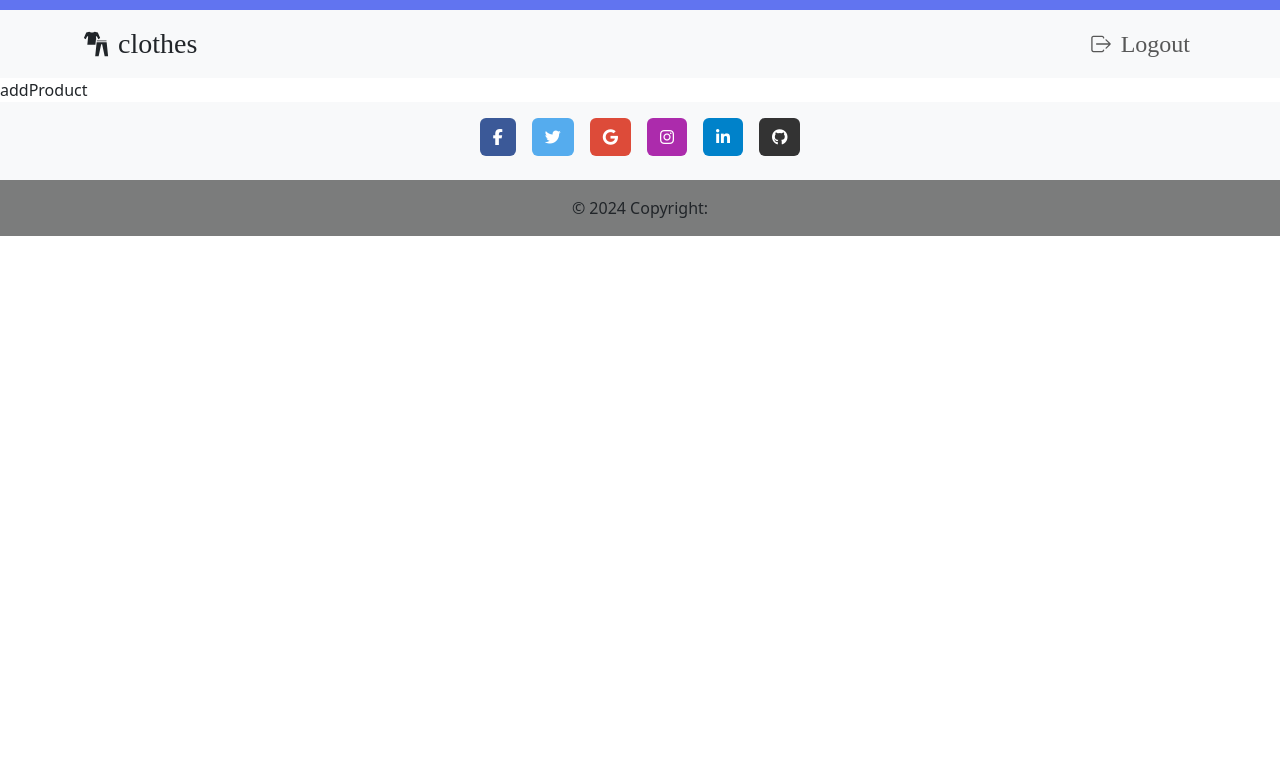
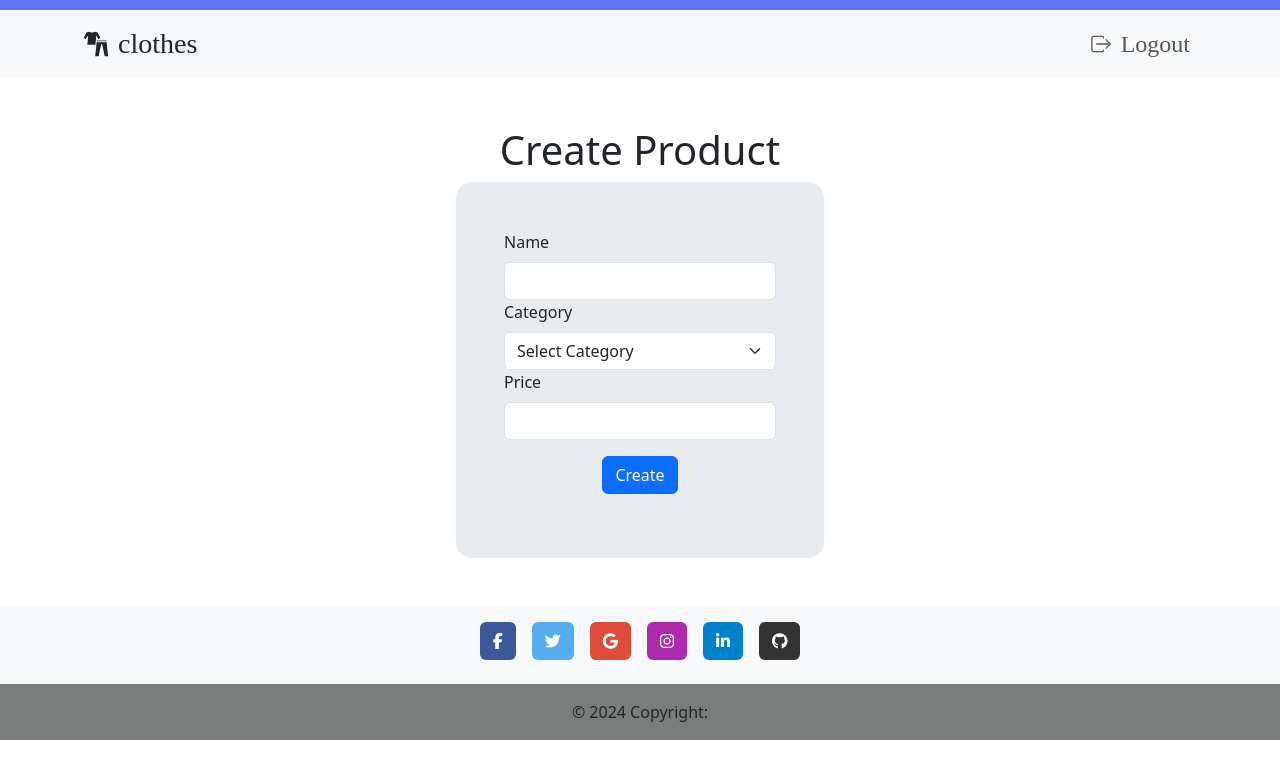
Before and after one commit to weamibrahim/Products, a React (Vite) app in the folder Frontend/: page /create in a window 1280 px wide. Shown: the top 778 px of the page. Built offline with nearby package versions, Linux system fonts and the light colour scheme; sample sign-in values are in the browser's storage; a web font is replaced by a local one.

Commit message:
make add and update product logic

```diff
--- a/Frontend/src/Pages/addProduct.jsx
+++ b/Frontend/src/Pages/addProduct.jsx
@@ -1,9 +1,96 @@
-import React from 'react'
+import React, { useState } from "react";
+import axios from "axios";
+import { useNavigate } from "react-router-dom";
+import { useToken } from "../Context/TokenContext";
 
 function AddProduct() {
+  const navigate = useNavigate();
+  const { accessToken } = useToken();
+  const [inputs, setInputs] = useState({
+    name: "",
+    category: "",
+    price: "",
+  });
+
+  const handleChange = (e) => {
+    const { name, value } = e.target;
+    setInputs((prev) => ({ ...prev, [name]: value }));
+  };
+
+  const handleClick = async (e) => {
+    e.preventDefault();
+
+    try {
+      const response = await axios.post(
+        "http://localhost:7000/product/create",
+        inputs,
+        {
+          headers: {
+            Authorization: `Bearer ${accessToken}`,
+          },
+        }
+      );
+
+      if (response.status === 200) {
+        console.log("Product created successfully");
+        navigate("/");
+      }
+    } catch (err) {
+      console.error("Error creating product:", err.response?.data || err.message);
+    }
+  };
+
   return (
-    <div>addProduct</div>
-  )
+    <div className="my-5">
+      <form className="form m-auto my-4 px-3" style={{ maxWidth: "400px" }}>
+        <h1 className="text-center">Create Product</h1>
+        <div className="p-5 bg-body-secondary rounded-4">
+          <div>
+            <label className="form-label">Name</label>
+            <input
+              className="form-control"
+              type="text"
+              name="name"
+              value={inputs.name}
+              onChange={handleChange}
+              required
+            />
+          </div>
+          <div>
+            <label className="form-label">Category</label>
+            <select
+              className="form-select"
+              name="category"
+              value={inputs.category}
+              onChange={handleChange}
+              required
+            >
+              <option value="">Select Category</option>
+              <option value="Formal">Formal</option>
+              <option value="casual">Casual</option>
+              <option value="sports">Sports</option>
+            </select>
+          </div>
+          <div>
+            <label className="form-label">Price</label>
+            <input
+              className="form-control"
+              type="text"
+              name="price"
+              value={inputs.price}
+              onChange={handleChange}
+              required
+            />
+          </div>
+          <div className="d-flex justify-content-center">
+            <button onClick={handleClick} className="btn btn-primary my-3">
+              Create
+            </button>
+          </div>
+        </div>
+      </form>
+    </div>
+  );
 }
 
-export default AddProduct
+export default AddProduct;
--- a/Frontend/src/Pages/updateProduct.jsx
+++ b/Frontend/src/Pages/updateProduct.jsx
@@ -1,9 +1,123 @@
-import React from 'react'
+import React, { useState, useEffect } from "react";
+import axios from "axios";
+import { useNavigate, useParams } from "react-router-dom";
+import { useToken } from "../Context/TokenContext";
 
 function UpdateProduct() {
+  const navigate = useNavigate();
+  const { id } = useParams();
+  const { accessToken } = useToken();
+  const [inputs, setInputs] = useState({
+    name: "",
+    category: "",
+    price: "",
+  });
+
+
+  useEffect(() => {
+    const fetchProduct = async () => {
+      try {
+        const res = await axios.get(
+          `http://localhost:7000/product/${id}`,
+          {
+            headers: {
+              Authorization: `Bearer ${accessToken}`,
+            },
+          }
+        );
+        const product = res.data;
+        console.log(product);
+        setInputs({
+          name: product.name,
+          category: product.category,
+          price: product.price,
+        });
+      } catch (err) {
+        console.error("Error fetching product:", err.response?.data || err.message);
+      }
+    };
+
+    fetchProduct();
+  }, [id, accessToken]);
+
+  const handleChange = (e) => {
+    const { name, value } = e.target;
+    setInputs((prev) => ({ ...prev, [name]: value }));
+  };
+
+  const handleClick = async (e) => {
+    e.preventDefault();
+
+    try {
+      const response = await axios.put(
+        `http://localhost:7000/product/update/${id}`,
+        inputs,
+        {
+          headers: {
+            Authorization: `Bearer ${accessToken}`,
+          },
+        }
+      );
+
+      if (response.status === 200) {
+        console.log("Product updated successfully");
+        navigate("/");
+      }
+    } catch (err) {
+      console.error("Error updating product:", err.response?.data || err.message);
+    }
+  };
+
   return (
-    <div>updateProduct</div>
-  )
+    <div className="my-5">
+      <form className="form m-auto my-4 px-3" style={{ maxWidth: "400px" }}>
+        <h1 className="text-center">Update Product</h1>
+        <div className="p-5 bg-body-secondary rounded-4">
+          <div>
+            <label className="form-label">Name</label>
+            <input
+              className="form-control"
+              type="text"
+              name="name"
+              value={inputs.name}
+              onChange={handleChange}
+              required
+            />
+          </div>
+          <div>
+            <label className="form-label">Category</label>
+            <select
+              className="form-select"
+              name="category"
+              value={inputs.category}
+              onChange={handleChange}
+              required
+            >
+              <option value="Formal">Formal</option>
+              <option value="casual">Casual</option>
+              <option value="sports">Sports</option>
+            </select>
+          </div>
+          <div>
+            <label className="form-label">Price</label>
+            <input
+              className="form-control"
+              type="text"
+              name="price"
+              value={inputs.price}
+              onChange={handleChange}
+              required
+            />
+          </div>
+          <div className="d-flex justify-content-center">
+            <button className="btn btn-primary my-3" onClick={handleClick}>
+              Update
+            </button>
+          </div>
+        </div>
+      </form>
+    </div>
+  );
 }
 
-export default UpdateProduct
+export default UpdateProduct;
```
